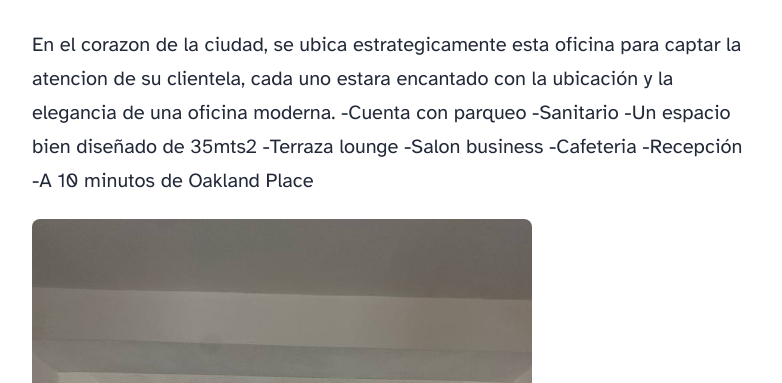
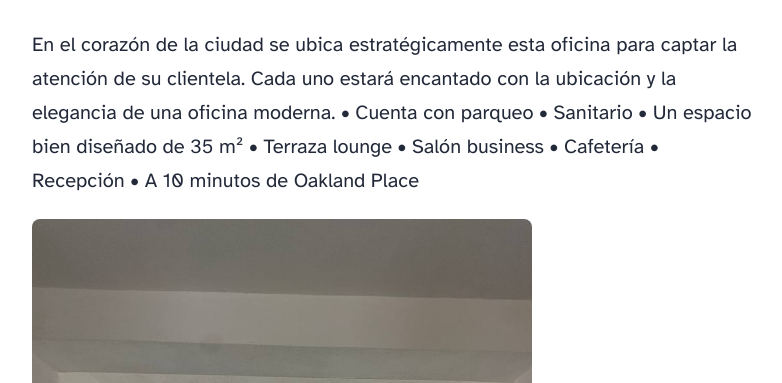
Before and after one commit to GatitosDeresion/inmuebles, an Astro site: page / in a window 1280 px wide. Shown: the part 832-1215 px from the top of the page, without its empty margins (248-1030 px from the left). Built offline with nearby package versions, Linux system fonts and the light colour scheme; Astro itself is replaced by a stand-in of ours.

Commit message:
Actualizar index.astro

```diff
--- a/src/pages/index.astro
+++ b/src/pages/index.astro
@@ -23,17 +23,15 @@ import { SITE_TITLE, SITE_DESCRIPTION } from '../consts';
 Tenemos lo que necesita.
 </p>
 <img src="/P_oficina1.png" alt="Oficina en renta">
-<p> En el corazon de la ciudad, se ubica estrategicamente esta oficina para captar la atencion
-de su clientela, cada uno estara encantado con la ubicación y la elegancia de una oficina moderna.
-
--Cuenta con parqueo
--Sanitario
--Un espacio bien diseñado de 35mts2
--Terraza lounge
--Salon business
--Cafeteria
--Recepción
--A 10 minutos de Oakland Place
+<p> En el corazón de la ciudad se ubica estratégicamente esta oficina para captar la atención de su clientela. Cada uno estará encantado con la ubicación y la elegancia de una oficina moderna.
+	•	Cuenta con parqueo
+	•	Sanitario
+	•	Un espacio bien diseñado de 35 m²
+	•	Terraza lounge
+	•	Salón business
+	•	Cafetería
+	•	Recepción
+	•	A 10 minutos de Oakland Place
 </p>
 <img src="/IMG_8776.jpeg" alt="Imagen de ejemplo" width="500">
 			<p>
```
